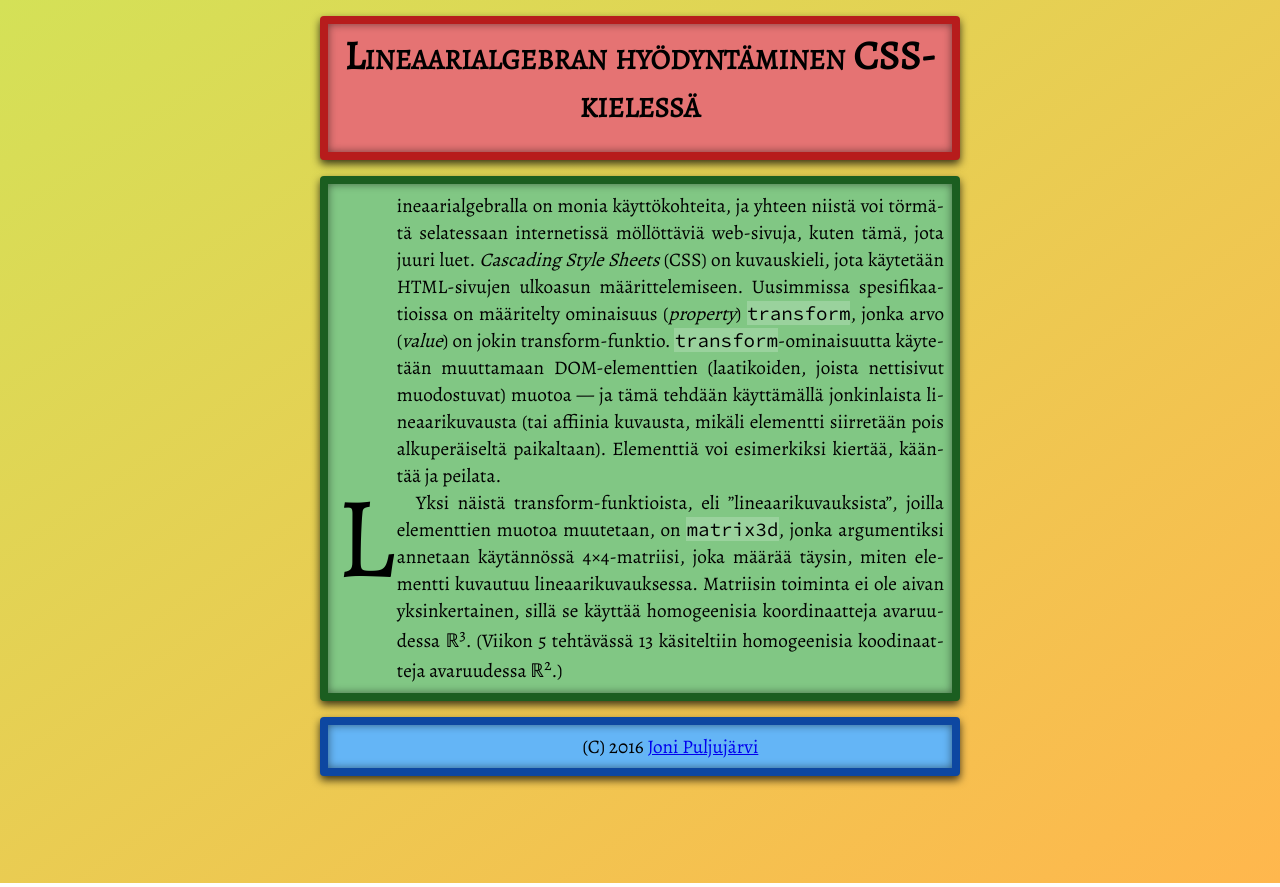
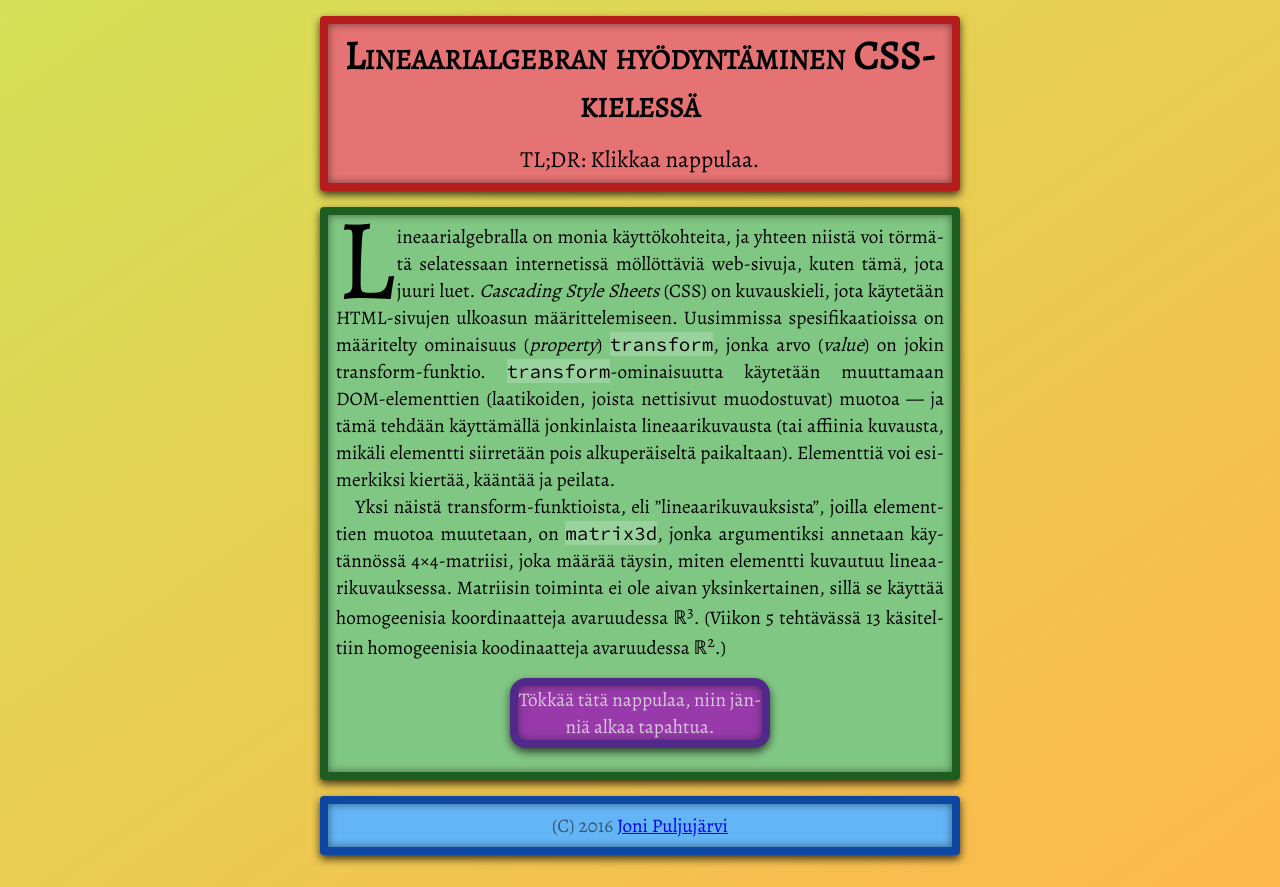
Before and after one commit to settheoreticalpineapple/lineaarialgebraa, a plain HTML site: page index.html in a window 1280 px wide. Drawn offline with nearby package versions, Linux system fonts and the light colour scheme.

Commit message:
Paljon kamaa
Aika paljon kyllä.

```diff
--- a/index.html
+++ b/index.html
@@ -3,69 +3,16 @@
 <head>
     <meta charset="UTF-8">
     <title>Lineaarialgebran hyödyntäminen CSS-kielessä</title>
-    <link href="https://fonts.googleapis.com/css?family=Alegreya|Source+Code+Pro" rel="stylesheet" />
+    <link href="https://fonts.googleapis.com/css?family=Alegreya|Source+Code+Pro" rel="stylesheet" type="text/css" />
+    <link href="styles.css" rel="stylesheet" type="text/css" />
     <script type="text/javascript" src="//ajax.googleapis.com/ajax/libs/jquery/2.2.2/jquery.min.js"></script>
     <script type="text/javascript" src="hyphenator.js"></script>
-    <style type="text/css">
-        * {margin: 0; padding: 0; border: 0;}
-        article, aside, details, figure, footer, header, main, nav, section, summary {display: block;}
-        @font-face {
-            font-family: "Fipps";
-            src: url("Fipps-Regular.otf");
-        }
-        @font-face {
-            font-family: "Pixoosy";
-            src: url("pixoosy.ttf");
-        }
-        h1 {
-            /*font-family: "Fipps";*/
-            font-size: 2.5rem;
-            line-height: 48px;
-            margin-bottom: 16px;
-            font-variant: small-caps;
-        }
-        p:not(:first-child) {
-            text-indent: 1em;
-        }
-        p:first-child::first-letter {
-            float: left;
-            font-size: 6em;
-            line-height: 6em;
-            display: inline-block;
-            padding-right: 0.15rem;
-        }
-        code {
-            font-family: "Source Code Pro", monospace;
-            background: rgba(255, 255, 255, 0.2);
-        }
-        body {
-            font-family: "Alegreya", serif;
-            background-image: linear-gradient(to top left, #ffb74d, #d4e157);
-            min-height: 100vh;
-            padding: 16px;
-            font-size: 1.2rem;
-            text-align: justify;
-        }
-        body > * {
-            width: 640px;
-            margin: 0 auto 16px;
-            border-width: 8px;
-            border-style: solid;
-            border-radius: 4px;
-            box-sizing: border-box;
-            padding: 8px;
-            box-shadow: 0 4px 8px rgba(0,0,0,0.75), 0 0 8px rgba(0,0,0,0.5) inset;
-        }
-        body > header {background-color: #e57373; border-color: #b71c1c;}
-        body > main {background-color: #81c784; border-color: #1b5e20;}
-        body > footer {background-color: #64b5f6; border-color: #0d47a1;}
-        body > header, body > footer {text-align: center;}
-        body > main {}
-    </style>
+    <script type="text/javascript" src="linearscripts.js"></script>
 </head>
 <body>
     <header>
         <h1>Lineaarialgebran hyödyntäminen CSS-kielessä</h1>
+        <h2>TL;DR: Klikkaa nappulaa.</h2>
     </header>
     <main>
         <p>Lineaarialgebralla on monia käyttökohteita, ja yhteen niistä voi törmätä selatessaan internetissä möllöttäviä
@@ -81,6 +28,7 @@
         kuvautuu lineaarikuvauksessa. Matriisin toiminta ei ole aivan yksinkertainen, sillä se käyttää homogeenisia
         koordinaatteja avaruudessa ℝ<sup>3</sup>. (Viikon 5 tehtävässä 13 käsiteltiin homogeenisia koodinaatteja
         avaruudessa ℝ<sup>2</sup>.)</p>
+        <div id="nappula">Tökkää tätä nappulaa, niin jänniä alkaa tapahtua.</div>
     </main>
     <footer>
         (C) 2016 <a href="http://settheoreticalpineapple.github.io/">Joni Puljujärvi</a>
--- /dev/null
+++ b/styles.css
@@ -0,0 +1,75 @@
+* {margin: 0; padding: 0; border: 0;}
+article, aside, details, figure, footer, header, main, nav, section, summary {display: block;}
+@font-face {
+    font-family: "Fipps";
+    src: url("Fipps-Regular.otf");
+}
+@font-face {
+    font-family: "Pixoosy";
+    src: url("pixoosy.ttf");
+}
+h1 {
+    /*font-family: "Fipps";*/
+    font-size: 2.5rem;
+    line-height: 48px;
+    margin-bottom: 16px;
+    font-variant: small-caps;
+}
+h2 {
+    font-size: 1.2em;
+    font-weight: normal;
+}
+p:not(:first-child) {
+    text-indent: 1em;
+}
+p:first-child::first-letter {
+    float: left;
+    font-size: 6em;
+    line-height: 0.65em;
+    display: inline-block;
+    padding-right: 0.15rem;
+}
+code {
+    font-family: "Source Code Pro", monospace;
+    background: rgba(255, 255, 255, 0.2);
+}
+body {
+    font-family: "Alegreya", serif;
+    background-image: linear-gradient(to top left, #ffb74d, #d4e157);
+    min-height: 100vh;
+    padding: 16px;
+    font-size: 1.2rem;
+    text-align: justify;
+}
+body > * {
+    width: 640px;
+    margin: 0 auto 16px;
+    border-width: 8px;
+    border-style: solid;
+    border-radius: 4px;
+    box-sizing: border-box;
+    padding: 8px;
+    box-shadow: 0 4px 8px rgba(0,0,0,0.75), 0 0 8px rgba(0,0,0,0.5) inset;
+}
+body > header {background-color: #e57373; border-color: #b71c1c;}
+body > main {background-color: #81c784; border-color: #1b5e20;}
+body > footer {background-color: #64b5f6; border-color: #0d47a1; color: rgba(0,0,0,0.5);}
+body > header, body > footer {text-align: center;}
+body > main {}
+#nappula {
+    width: 40%;
+    border: 8px solid #4a148c;
+    background: #9c27b0;
+    text-align: center;
+    margin: 16px auto;
+    border-radius: 16px;
+    box-shadow: 0 4px 8px rgba(0,0,0,0.75), 0 0 8px rgba(0,0,0,0.5) inset;
+    cursor: pointer;
+    transition: all 200ms;
+    opacity: 0.88;
+    color: rgba(255, 255, 255, 0.75);
+}
+#nappula:hover {
+    opacity: 1;
+    transform: translateY(-0.25em);
+}
```
Also changed, not shown: linearscripts.js (added).
